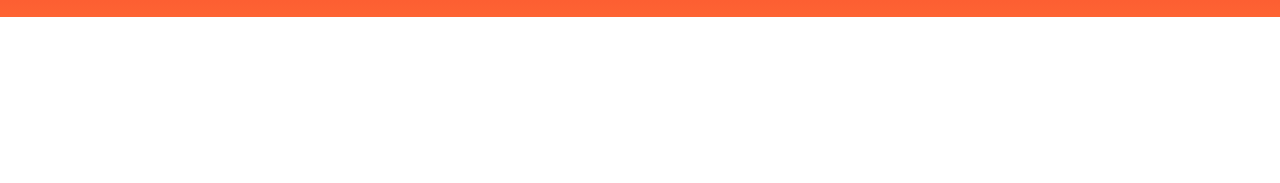
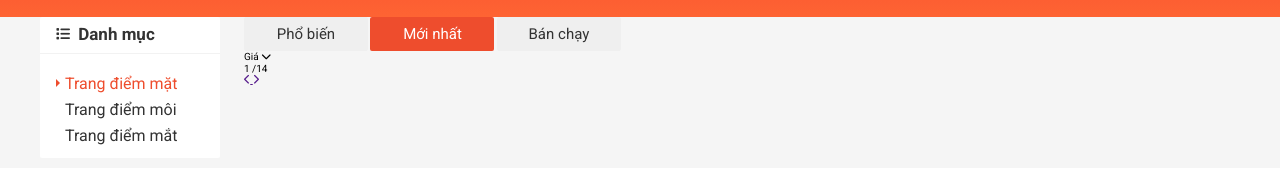
Before and after one commit to NguyenVu137/Shopee, a plain HTML site: page index.html in a window 1280 px wide. Shown: the part 103-286 px from the top of the page. Drawn offline with nearby package versions, Linux system fonts and the light colour scheme.

Commit message:
Done product frame

```diff
--- a/assets/css/base.css
+++ b/assets/css/base.css
@@ -22,6 +22,7 @@ html {
     box-sizing: border-box;
 }
 
+/* Responsive */
 .grid {
     width: 1200px;
     max-width: 100%;
@@ -35,7 +36,23 @@ html {
 .grid__row {
     display: flex;
     flex-wrap: wrap;
+    margin-left: -12px;
+    margin-right: -12px;
 }
+
+/* Test */
+.grid__column-2 {
+    padding-left: 12px;
+    padding-right: 12px;
+    width: 16.6667%;
+}
+
+.grid__column-10 {
+    padding-left: 12px;
+    padding-right: 12px;
+    width: 83.3334%;
+}
+
 
 /* Animation */
 @keyframes fadeIn {
@@ -95,7 +112,7 @@ html {
     outline: none;
     cursor: pointer;
     color: var(--text-color);
-    display: flex;
+    display: inline-flex;
     align-items: center;
     justify-content: center;
     line-height: 1.6rem;
--- a/assets/css/main.css
+++ b/assets/css/main.css
@@ -847,3 +847,74 @@
     line-height: 38px;
     display: block;
 }
+
+/* App container */
+.app__container {
+    background-color: #f5f5f5;
+}
+
+.category__heading {
+    padding-top: 36px;
+}
+
+.category {
+    border-radius: 2px;
+    background-color: var(--white-color);
+}
+
+.category__heading {
+    font-size: 1.7rem;
+    color: var(--text-color);
+    padding: 8px 16px;
+    margin-top: 0;
+    border-bottom: 1px solid rgba(0, 0, 0, 0.05);
+}
+
+.category__heading-icon {
+    font-size: 1.4rem;
+    margin-right: 4px;
+    position: relative;
+    top: -1px;
+}
+
+.category-list {
+    padding: 0 0 8px 0;
+    list-style: none;
+    margin-left: 9px;
+}
+
+.category-item {
+
+}
+
+.category-item--active .category-item__link {
+    color: var(--primary-color);
+}
+
+.category-item--active .category-item__link::before {
+    content: "";
+    top: 50%;
+    left: 7px;
+    position: absolute;
+    border: 4px solid;
+    transform: translateY(calc(-50% - 1px));
+    border-color: transparent transparent transparent var(--primary-color);
+}
+
+.category-item__link {
+    position: relative;
+    font-size: 1.6rem;
+    color: var(--text-color);
+    text-decoration: none;
+    padding: 4px 16px;
+    display: block;
+    right: 0;
+    transition: right linear 0.1s;
+}
+
+.category-item__link:hover {
+    right: -4px;
+    color: var(--primary-color);
+}
+
+/* Home sort : filter */
--- a/index.html
+++ b/index.html
@@ -253,8 +253,60 @@
             </div>
         </header>
 
-        <div class="container">
+        <div class="app__container">
+            <div class="grid">
+                <div class="grid__row app__content">
+                    <div class="grid__column-2">
+                        <nav class="category">
+                            <h3 class="category__heading">
+                                <i class="category__heading-icon fas fa-list"></i>
+                                Danh mục</h3>
 
+                            <ul class="category-list">
+                                <li class="category-item category-item--active">
+                                    <a href="" class="category-item__link">Trang điểm mặt</a>
+                                </li>
+                                <li class="category-item">
+                                    <a href="" class="category-item__link">Trang điểm môi</a>
+                                </li>
+                                <li class="category-item">
+                                    <a href="" class="category-item__link">Trang điểm mắt</a>
+                                </li>
+                            </ul>
+                        </nav>
+                    </div>
+
+                    <div class="grid__column-10">
+                        <div class="home-filter">
+                            <span class="home-filter__label"></span>
+                            <button class="btn">Phổ biến</button>
+                            <button class="btn btn--primary">Mới nhất</button>
+                            <button class="btn">Bán chạy</button>
+
+                            <div class="select-input">
+                                <span class="select-input__label">Giá</span>
+                                <i class="fa-solid fa-chevron-down"></i>
+                            </div>
+
+                            <div class="home-filter__page">
+                                <span class="home-filter__page-num">
+                                    <span class="home-filter__page-curent">1</span>
+                                    /14
+                                </span>
+
+                                <div class="home-filter__page-control">
+                                    <a href="" class="home-filter__page-btn">
+                                        <i class="fa-solid fa-chevron-left"></i>
+                                    </a>
+                                    <a href="" class="home-filter__page-btn">
+                                        <i class="fa-solid fa-chevron-right"></i>
+                                    </a>
+                                </div>
+                            </div>
+                        </div>
+                    </div>
+                </div>
+            </div>
         </div>
 
         <div class="footer">
```
